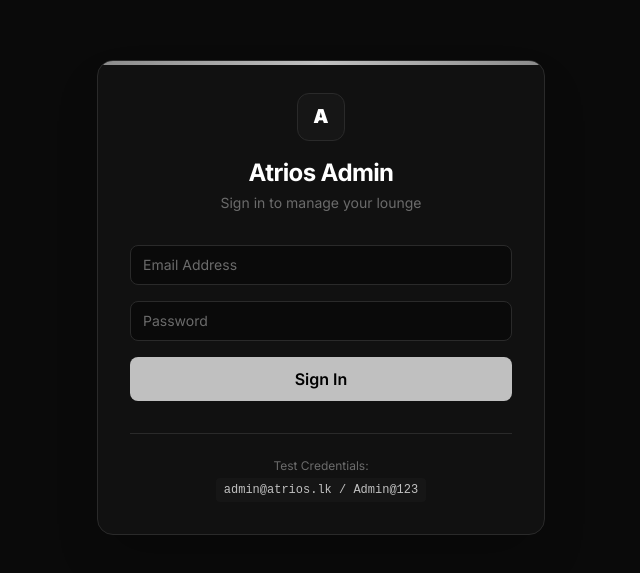
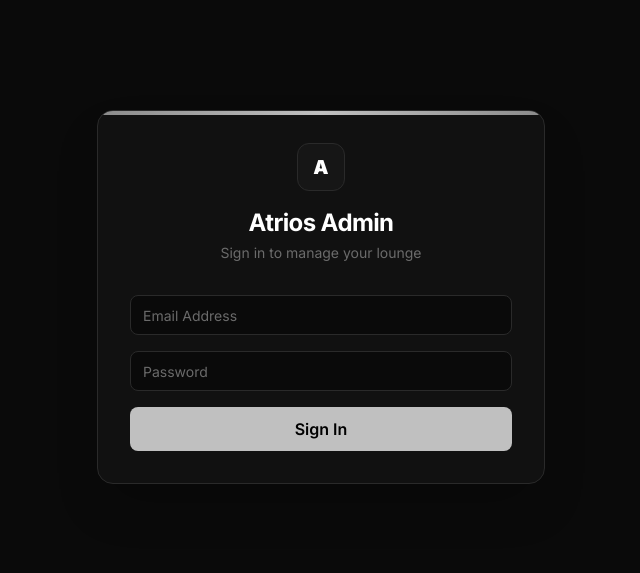
Before and after one commit to AnandadarshanSritharan/atriosx, a React (Vite) app in the folder client/: page /admin/login in a window 1280 px wide. Shown: the part 103-676 px from the top of the page, without its empty margins (319-959 px from the left). Built offline with nearby package versions, Linux system fonts and the light colour scheme; no server answers.

Commit message:
fix: remove test credentials from admin login page

```diff
--- a/client/src/pages/admin/LoginPage.tsx
+++ b/client/src/pages/admin/LoginPage.tsx
@@ -54,10 +54,7 @@ export default function LoginPage() {
           </Button>
         </form>
 
-        <div className="mt-8 text-center border-t border-border pt-6">
-          <p className="text-xs text-muted">Test Credentials:</p>
-          <p className="text-xs text-silver mt-1 font-mono bg-surface-2 inline-block px-2 py-1 rounded">admin@atrios.lk / Admin@123</p>
-        </div>
+
       </div>
     </div>
   );
```
